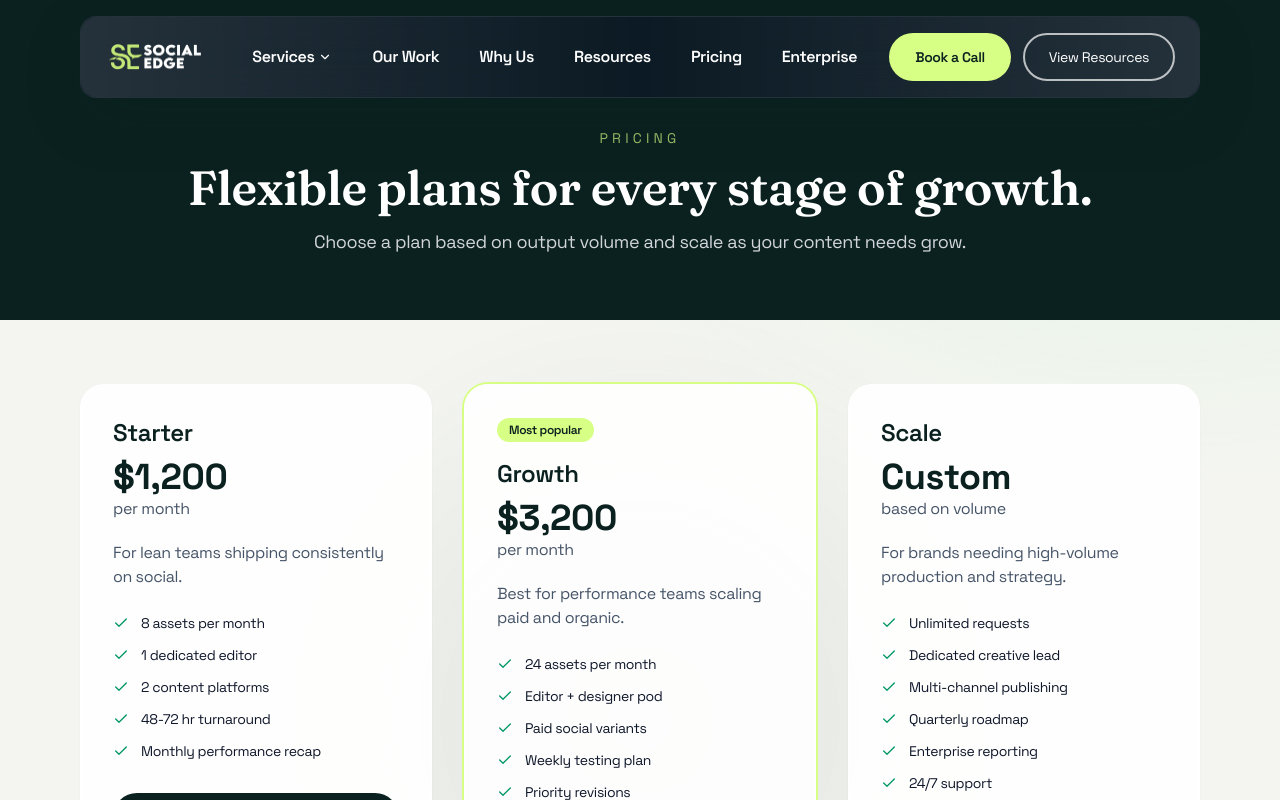
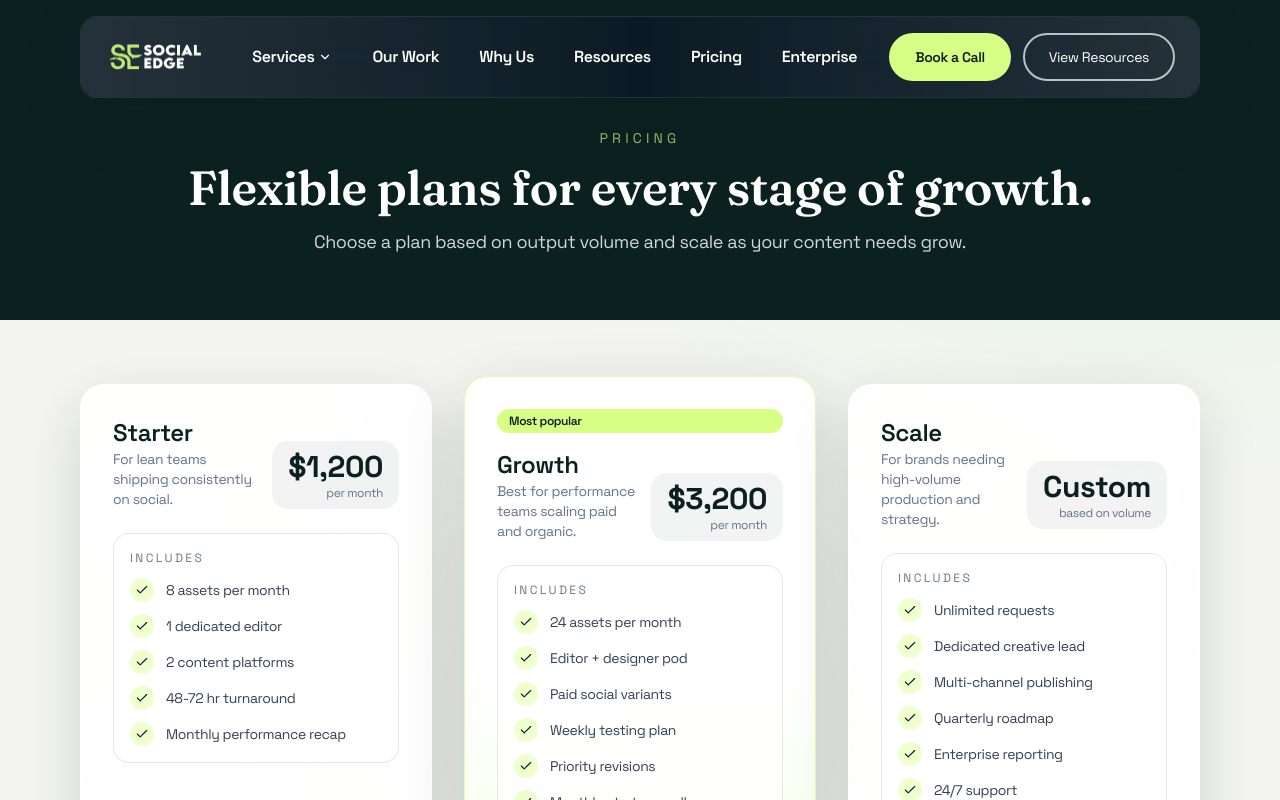
Before and after one commit to baidargul/socialedge, a Next.js app: page /pricing in a window 1280 px wide. Shown: the top 800 px of the page. Built offline with nearby package versions, Linux system fonts and the light colour scheme.

Commit message:
feat: enhance pricing page layout and interactivity with improved styles and animations

```diff
--- a/app/pricing/page.tsx
+++ b/app/pricing/page.tsx
@@ -79,41 +79,67 @@ const PricingPage = () => {
           {plans.map((plan) => (
             <div
               key={plan.name}
-              className={`bg-white/90 p-8 rounded-3xl shadow-sm border border-white/70 ${
-                plan.popular ? "ring-2 ring-site-btnPrimary" : ""
+              className={`group relative overflow-hidden rounded-3xl border shadow-soft transition-all ${
+                plan.popular
+                  ? "border-site-btnPrimary/70 bg-gradient-to-b from-white via-white to-[#f4ffe3] -translate-y-2"
+                  : "border-white/70 bg-white/90 hover:-translate-y-1 hover:shadow-md"
               }`}
             >
+              <div className="pointer-events-none absolute -right-20 -top-20 h-48 w-48 rounded-full bg-site-btnPrimary/20 blur-3xl opacity-0 transition-opacity duration-500 group-hover:opacity-100"></div>
+              <div className="pointer-events-none absolute inset-0 bg-[radial-gradient(circle_at_20%_20%,rgba(255,255,255,0.7),transparent_60%)] opacity-70"></div>
+              <div className="relative p-8 flex h-full flex-col">
                 {plan.popular && (
-                <div className="bg-site-btnPrimary text-site-primary px-3 py-1 rounded-full text-xs font-semibold inline-block mb-4">
+                  <div className="inline-flex items-center gap-2 rounded-full bg-site-btnPrimary px-3 py-1 text-xs font-semibold text-site-primary mb-4">
                     Most popular
                   </div>
                 )}
-              <h3 className="text-2xl font-semibold mb-2 text-site-primary">
+                <div className="flex items-end justify-between gap-4">
+                  <div>
+                    <h3 className="text-2xl font-semibold text-site-primary">
                       {plan.name}
                     </h3>
-              <div className="text-4xl font-bold text-site-primary">
+                    <p className="text-sm text-slate-500">{plan.description}</p>
+                  </div>
+                  <div className="rounded-2xl bg-site-primary/5 px-4 py-2 text-right">
+                    <div className="text-3xl font-bold text-site-primary">
                       {plan.price}
                     </div>
-              <div className="text-slate-600 mb-5">{plan.period}</div>
-              <p className="text-slate-600 mb-6">{plan.description}</p>
-              <ul className="space-y-3 mb-8">
+                    <div className="text-xs text-slate-500">{plan.period}</div>
+                  </div>
+                </div>
+
+                <div className="mt-6 rounded-2xl border border-site-primary/10 bg-white/80 p-4">
+                  <div className="text-xs uppercase tracking-[0.2em] text-site-primary/60">
+                    Includes
+                  </div>
+                  <ul className="mt-3 space-y-3">
                     {plan.features.map((feature) => (
                       <li key={feature} className="flex items-center text-sm">
-                    <Check size={16} className="text-emerald-600 mr-3" />
-                    <span>{feature}</span>
+                        <span className="mr-3 inline-flex h-6 w-6 items-center justify-center rounded-full bg-site-btnPrimary/40 text-site-primary">
+                          <Check size={14} />
+                        </span>
+                        <span className="text-slate-700">{feature}</span>
                       </li>
                     ))}
                   </ul>
+                </div>
+
+                <div className="mt-auto pt-6">
                   <Link
                     href="/enterprise"
                     className={`block w-full py-3 rounded-full text-center font-semibold transition-colors ${
                       plan.popular
-                    ? "bg-site-btnPrimary text-site-primary hover:bg-[#c9f76f]"
+                        ? "bg-site-primary text-white hover:bg-site-primary/90"
                         : "bg-site-primary text-white hover:bg-site-primary/90"
                     }`}
                   >
                     Start with {plan.name}
                   </Link>
+                  <p className="mt-3 text-xs text-slate-500 text-center">
+                    Cancel anytime • No hidden fees
+                  </p>
+                </div>
+              </div>
             </div>
           ))}
         </div>
```
Lines whose indentation alone changed are shown as unchanged.
